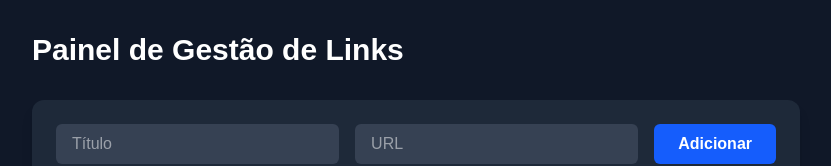
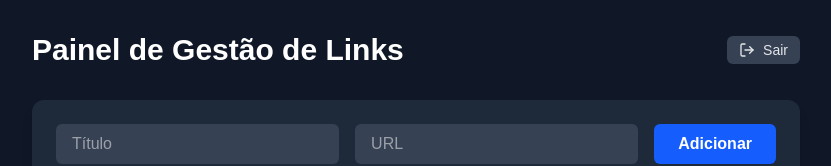
Before and after one commit to asleymatos/links-hub, a Next.js app: page /admin in a window 1280 px wide. Shown: the top 166 px of the page, without its empty margins (224-1055 px from the left). Built offline with nearby package versions, Linux system fonts and the light colour scheme; no server answers; the database is empty.

Commit message:
Implementa analytics e contagem de cliques

```diff
--- a/app/admin/page.tsx
+++ b/app/admin/page.tsx
@@ -1,8 +1,9 @@
 "use client";
 
 import { useState, useEffect, FormEvent } from "react";
+import { useRouter } from "next/navigation";
 import { createClient } from "@supabase/supabase-js";
-import { Trash2 } from "lucide-react";
+import { Trash2, LogOut } from "lucide-react";
 
 const supabaseUrl = process.env.NEXT_PUBLIC_SUPABASE_URL!;
 const supabaseAnonKey = process.env.NEXT_PUBLIC_SUPABASE_ANON_KEY!;
@@ -14,6 +15,7 @@ interface LinkType {
   title: string;
   url: string;
   icon?: string;
+  clicks: number; // campo de cliques adicionado
 }
 
 export default function AdminPage() {
@@ -22,6 +24,7 @@ export default function AdminPage() {
   const [loading, setLoading] = useState(false);
   const [links, setLinks] = useState<LinkType[]>([]);
   const [deleteLoadingId, setDeleteLoadingId] = useState<number | null>(null);
+  const router = useRouter();
 
   useEffect(() => {
     fetchLinks();
@@ -83,10 +86,27 @@ export default function AdminPage() {
     }
   }
 
+  async function handleLogout() {
+    await supabase.auth.signOut();
+    router.push("/login");
+  }
+
   return (
     <div className="min-h-screen bg-gray-900 text-white p-8">
       <div className="max-w-3xl mx-auto">
-        <h1 className="text-3xl font-bold mb-8">Painel de Gestão de Links</h1>
+        {/* Header com título e botão de Sair */}
+        <div className="flex items-center justify-between mb-8">
+          <h1 className="text-3xl font-bold">Painel de Gestão de Links</h1>
+          <button
+            onClick={handleLogout}
+            className="flex items-center gap-2 px-3 py-1 rounded-md bg-gray-700 hover:bg-red-700 transition text-sm font-medium text-gray-200 hover:text-white"
+            title="Sair"
+            type="button"
+          >
+            <LogOut className="w-4 h-4" />
+            Sair
+          </button>
+        </div>
 
         {/* Formulário de Adição */}
         <form
@@ -132,7 +152,12 @@ export default function AdminPage() {
               )}
               {links.map(link => (
                 <li key={link.id} className="flex items-center gap-4 border-b border-gray-700 pb-2">
-                  <span className="font-medium">{link.title}</span>
+                  <span className="font-medium flex items-center gap-2">
+                    {link.title}
+                    <span className="text-sm text-gray-400">
+                      {(link.clicks ?? 0)} cliques
+                    </span>
+                  </span>
                   <a href={link.url} target="_blank" rel="noopener noreferrer" className="text-blue-400 hover:underline break-all">
                     {link.url}
                   </a>
--- a/app/page.tsx
+++ b/app/page.tsx
@@ -1,42 +1,76 @@
+"use client";
+
+import { useEffect, useState } from "react";
 import { Github, Linkedin, Instagram, Link } from "lucide-react";
 import { createClient } from "@supabase/supabase-js";
 
+// Configuração do Supabase
 const supabaseUrl = process.env.NEXT_PUBLIC_SUPABASE_URL!;
 const supabaseAnonKey = process.env.NEXT_PUBLIC_SUPABASE_ANON_KEY!;
-
 const supabase = createClient(supabaseUrl, supabaseAnonKey);
 
+// Mapa de ícones
 const iconLookup: Record<string, React.ElementType> = {
   Github: Github,
   Linkedin: Linkedin,
   Instagram: Instagram,
 };
 
-export default async function Home() {
-  // Busca os dados do banco
-  const { data: links, error } = await supabase.from("links").select("*");
+// Tipo dos dados
+interface LinkType {
+  id: number;
+  title: string;
+  url: string;
+  icon?: string;
+  clicks?: number; // Adicionei clicks aqui como opcional
+}
 
-  // Fallback caso não haja dados ou erro
-  const safeLinks = Array.isArray(links) ? links : [];
+export default function Home() {
+  const [links, setLinks] = useState<LinkType[]>([]);
+
+  // Busca os links ao carregar a página
+  useEffect(() => {
+    async function fetchLinks() {
+      const { data } = await supabase.from("links").select("*");
+      setLinks(Array.isArray(data) ? data : []);
+    }
+    fetchLinks();
+  }, []);
+
+  // --- AQUI ESTÁ A MUDANÇA PARA O DEBUG ---
+  const handleLinkClick = async (id: number) => {
+    console.log("🖱️ Tentando contar clique para o ID:", id);
+
+    // Chama a função no banco de dados
+    const { error } = await supabase.rpc("increment_clicks", { link_id: id });
+
+    if (error) {
+      console.error("❌ Erro do Supabase:", error);
+    } else {
+      console.log("✅ Sucesso! O banco confirmou a contagem.");
+    }
+  };
+  // ----------------------------------------
 
   return (
     <div className="min-h-screen bg-gray-900 flex items-center justify-center">
       <div className="flex flex-col items-center bg-gray-800 rounded-xl p-8 shadow-lg">
-        {/* Foto de perfil (placeholder) */}
+        {/* Foto de perfil */}
         <div className="w-24 h-24 rounded-full bg-gray-700 flex items-center justify-center mb-4">
-          {/* Ícone de usuário como placeholder */}
           <img
             src="/foto.png"
             alt="Foto de perfil"
             className="w-22 h-22 rounded-full object-cover border border-gray-500"
           />
         </div>
+
         {/* Nome de usuário */}
         <div className="text-white font-bold text-xl mb-6">Asley Matos</div>
+
         {/* Lista de links */}
         <div className="w-60 flex flex-col gap-4">
-          {safeLinks.map((link, idx) => {
-            const Icon = iconLookup[link.icon] || Link;
+          {links.map((link, idx) => {
+            const Icon = iconLookup[link.icon ?? ""] || Link;
             return (
               <a
                 key={link.id || link.title || idx}
@@ -44,6 +78,8 @@ export default async function Home() {
                 target="_blank"
                 rel="noopener noreferrer"
                 className="w-full py-3 bg-gray-700 hover:bg-gray-600 text-white rounded-lg font-medium transition flex items-center justify-start gap-3 pl-4"
+                // Aqui chamamos a função de clique
+                onClick={() => handleLinkClick(link.id)}
               >
                 <Icon className="w-5 h-5 text-gray-400" />
                 {link.title}
```
